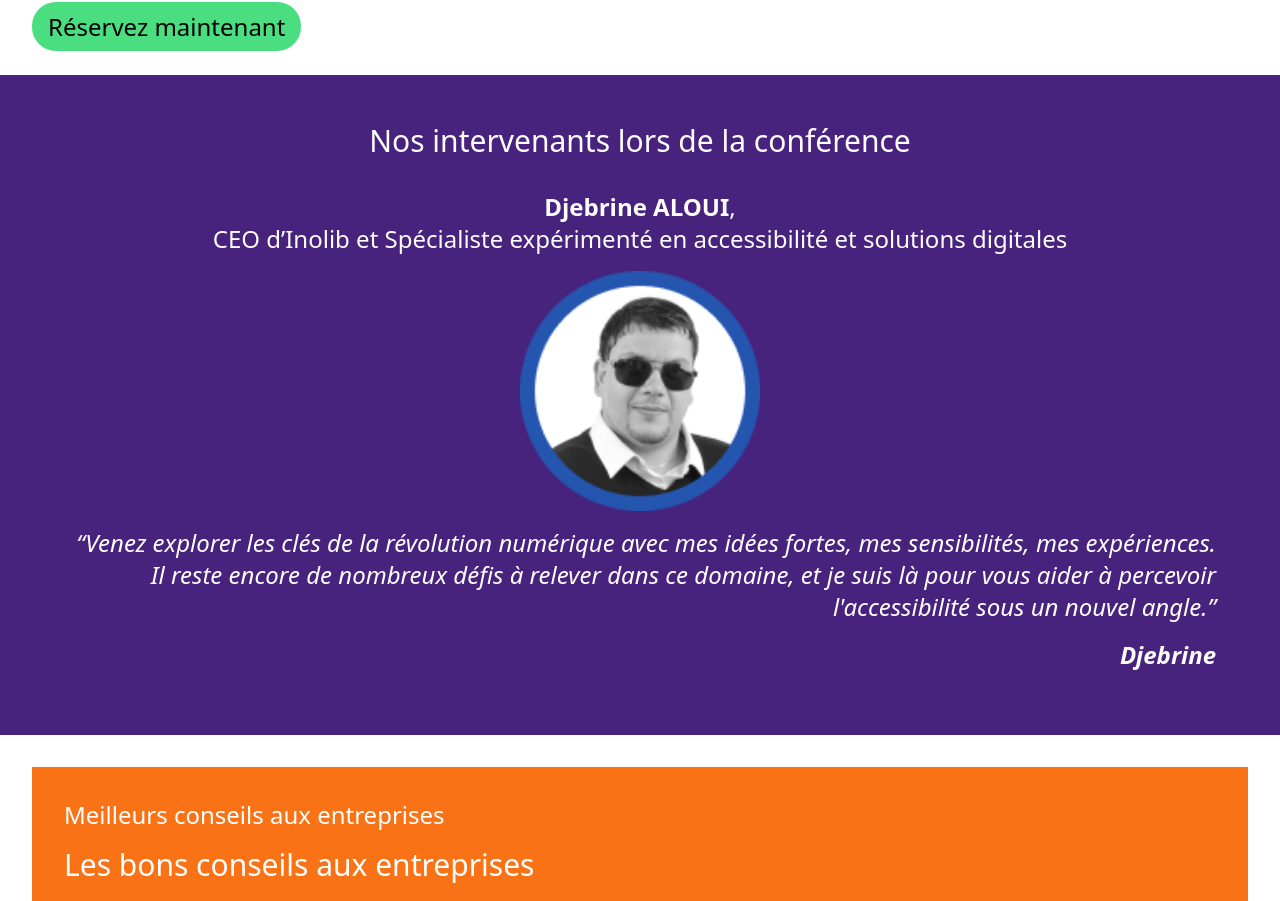
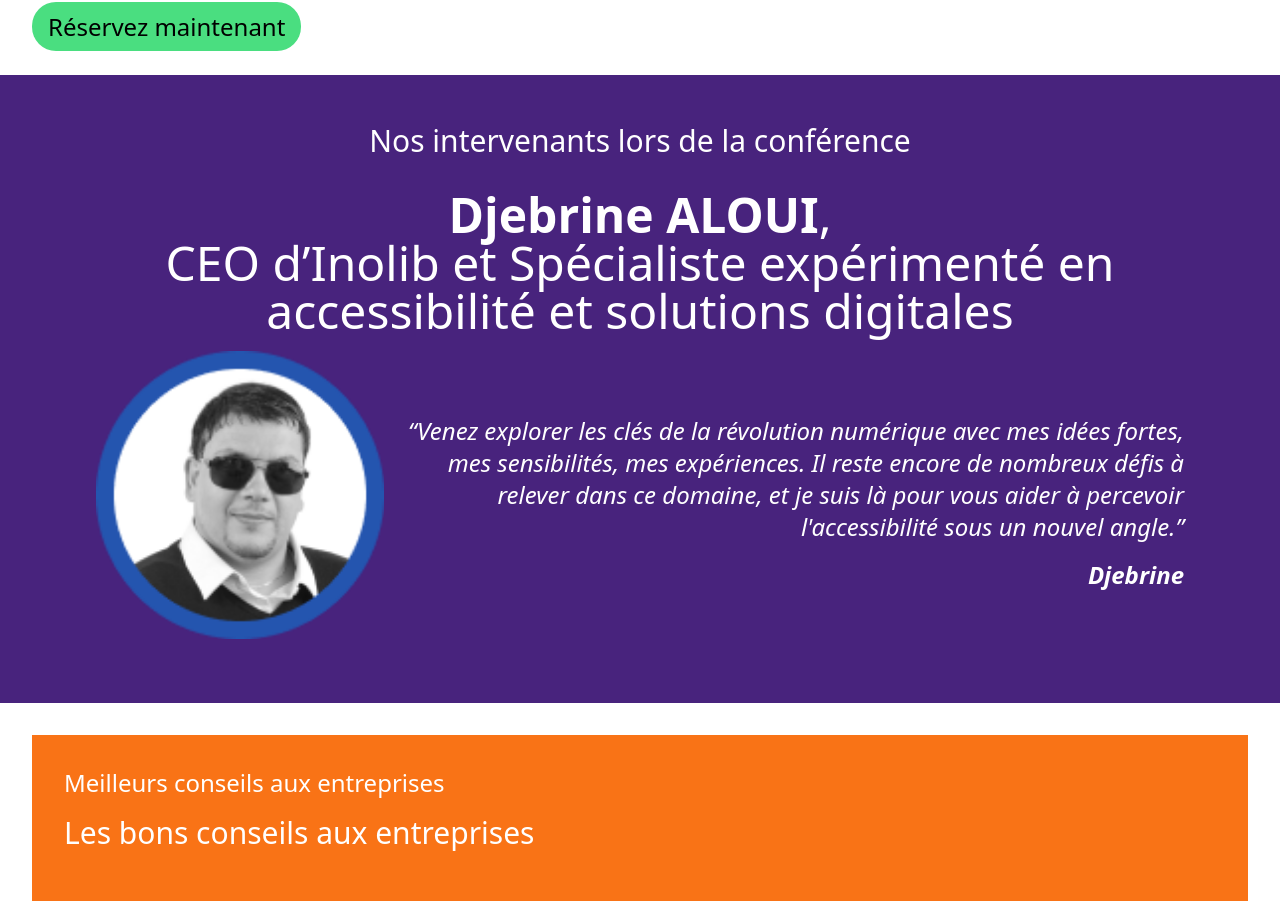
Before and after one commit to inolib/seeph2023, a React (Vite) app: page / in a window 1280 px wide. Shown: the part 2998-3899 px from the top of the page. Built offline with nearby package versions, Linux system fonts and the light colour scheme.

Commit message:
feat: RWD FourthRegion

```diff
--- a/src/components/cards/ObjectiveCard.tsx
+++ b/src/components/cards/ObjectiveCard.tsx
@@ -11,7 +11,7 @@ export const ObjectiveCard = ({ content, heading, imageUrl }: Props) => {
     <div className="my-12 flex flex-col gap-8 text-left md:w-1/3">
       <img alt="" className="hidden md:block md:h-28 md:w-28" src={imageUrl} />
 
-      <Landmark.Heading className="text-xl font-bold my-4">
+      <Landmark.Heading className="my-4 text-xl font-bold">
         {heading}
       </Landmark.Heading>
 
--- a/src/components/cards/SpeakerCard.tsx
+++ b/src/components/cards/SpeakerCard.tsx
@@ -15,15 +15,22 @@ export const SpeakerCard = ({
 }: Props) => {
   return (
     <div className="my-8 px-8 text-center">
-      <p className="my-4 text-2xl ">
+      <p className="my-4 text-2xl md:text-5xl ">
         <span className="font-bold">{name}</span>,<br /> {jobTitle}
       </p>
 
-      <img alt="" className="mx-auto h-60 w-60" src={photoUrl} />
+      <div className="md:flex md:items-center">
+        <img
+          alt=""
+          className="mx-auto h-60 w-60 md:h-72 md:w-72"
+          src={photoUrl}
+        />
+        <div className="text-right text-2xl italic md:ml-4">
+          <p className="my-4 ">{quote}</p>
 
-      <p className="my-4 text-right text-2xl italic">{quote}</p>
-
-      <p className="text-right text-2xl font-bold italic">{quoteAuthor}</p>
+          <p className="font-bold">{quoteAuthor}</p>
+        </div>
+      </div>
     </div>
   );
 };
--- a/src/components/sections/FourthRegion.tsx
+++ b/src/components/sections/FourthRegion.tsx
@@ -12,6 +12,7 @@ export const FourthRegion = () => {
       className="background-full p-8 text-white"
       landmarkRole="region"
     >
+      <div className="md:mx-8">
         <Landmark.Heading className="my-4 text-center text-3xl" id={id}>
           Nos intervenants lors de la conférence
         </Landmark.Heading>
@@ -25,6 +26,7 @@ export const FourthRegion = () => {
           quote="“Venez explorer les clés de la révolution numérique avec mes idées fortes, mes sensibilités, mes expériences. Il reste encore de nombreux défis à relever dans ce domaine, et je suis là pour vous aider à percevoir l'accessibilité sous un nouvel angle.”"
           quoteAuthor="Djebrine"
         />
+      </div>
     </Landmark>
   );
 };
```
Lines whose indentation alone changed are shown as unchanged.
